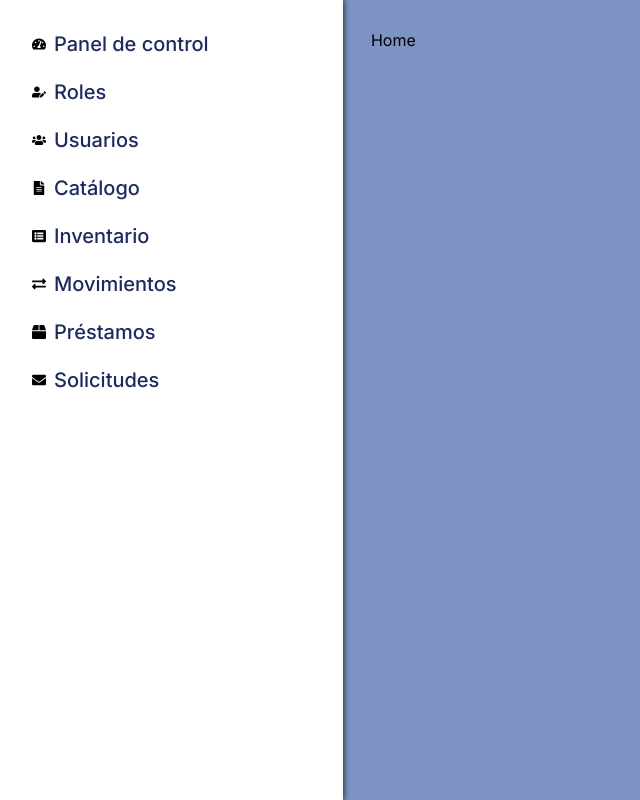
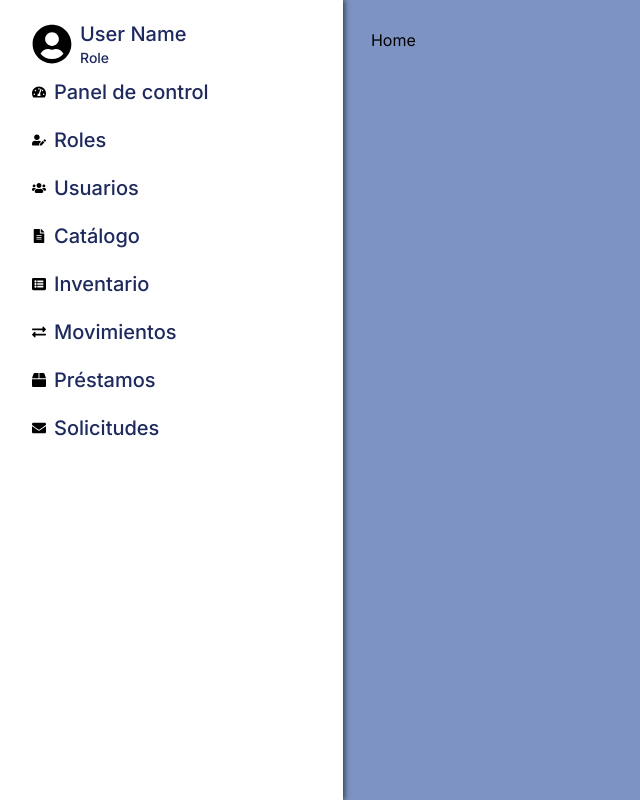
Before and after one commit to RaulBecerraB/TechShare-FrontEnd, a Next.js app: page / in a window 1280 px wide. Shown: the whole page, without its empty margins (0-640 px from the left). Built offline with nearby package versions, Linux system fonts and the light colour scheme.

Commit message:
feat(navigation): add new component to navigation

```diff
--- a/src/components/SideNav/NavLinks.tsx
+++ b/src/components/SideNav/NavLinks.tsx
@@ -4,7 +4,7 @@ import * as FaIcons from 'react-icons/fa';
 
 export default function NavLinks() {
   return (
-    <div>
+    <>
       {links.map((link) => {
         const LinkIcon = FaIcons[link.icon];
         return (
@@ -19,6 +19,6 @@ export default function NavLinks() {
           </div>
         );
       })}
-    </div>
+    </>
   );
 }
--- /dev/null
+++ b/src/components/SideNav/NavUser.tsx
@@ -0,0 +1,18 @@
+import Link from 'next/link';
+import links from './navlinks.json';
+import { FaUserCircle } from 'react-icons/fa';
+
+export default function NavUser() {
+    return (
+        <div>
+            <Link href="/profile" className="flex h-[48px] grow items-center justify-center gap-2 rounded-md p-3 text-sm font-medium hover:bg-sky-100 hover:text-blue-600 md:flex-none md:justify-start md:p-2 md:px-3">
+                <FaUserCircle size={40} />
+                <div>
+                    <h2 className="font-medium text-xl" style={{ color: '#1E2A5E' }}>User Name</h2>
+                    <p className="text-sm" style={{ color: '#1E2A5E' }}>Role</p>
+                </div>
+                <hr className="" />
+            </Link>
+        </div>
+    );
+}
--- a/src/components/SideNav/SideNav.tsx
+++ b/src/components/SideNav/SideNav.tsx
@@ -3,12 +3,14 @@
 import React from 'react';
 import '@/styles/side-nav.css'; // Make sure to create and style this CSS file
 import NavLinks from '@/components/SideNav/NavLinks';
+import NavUser from '@/components/SideNav/NavUser';
 
 const SideBar = () => {
     return (
-        <div>
+        <>
+            <NavUser />
             <NavLinks />
-        </div>
+        </>
     );
 };
 
```
